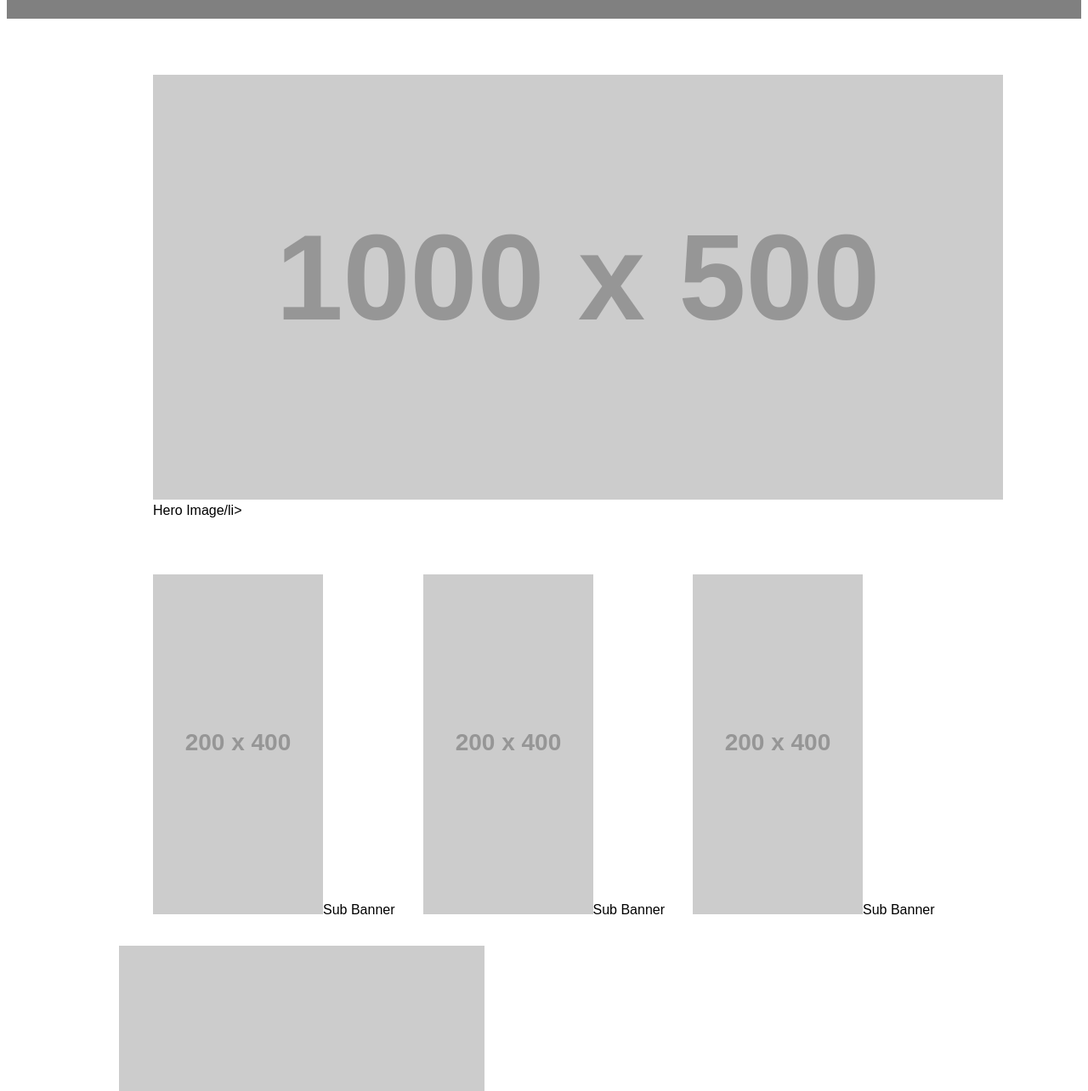
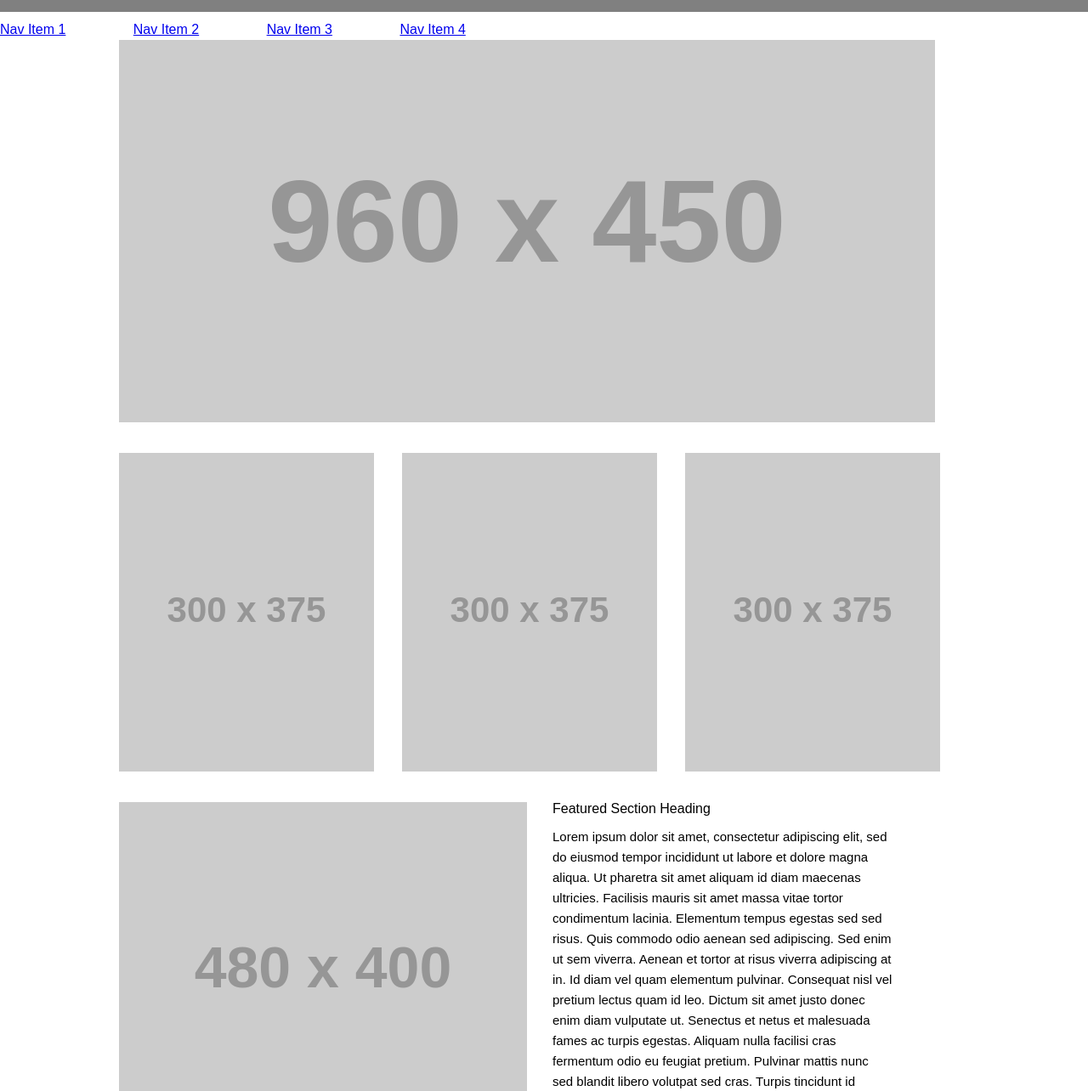
Before and after one commit to Confalone/wirefame-exercise, a plain HTML site: page index.html in a window 1280 px wide. Shown: the part 86-1370 px from the top of the page at 85% size. Drawn offline with Linux system fonts and the light colour scheme; placeholder pictures from the web are drawn by us.

Commit message:
finished

```diff
--- a/index.html
+++ b/index.html
@@ -1,41 +1,68 @@
-<!DOCTYPE.HTML>
+<!DOCTYPE html>
+<html>
 
-<html>
 <head>
-        <meta charset="utf-8" /><link href="https://fonts.googleapis.com/css?family=Roboto" rel="stylesheet">
-        <title>Wire Frame</title>
-        <link rel="stylesheet" type="text/css" href="style.css"/>
+    <meta charset="utf-8" />
+    <title>Wireframe Exercise Solution</title>
+    <link rel="stylesheet" type="text/css" href="reset.css" />
+    <link rel="stylesheet" type="text/css" href="style.css" />
 </head>
+
 <body>
     <header>
         <nav>
+            <img src="http://placehold.it/200x70/000000">
             <ul>
-                        <li>LOGO</li>
-                        <li><a href="#">Nav 1</a></li>
-                        <li><a href="#">Nav 2</a></li>
-                        <li><a href="#">Nav 3</a></li>
-                        <li><a href="#">Nav 4</a></li>
-                        <li><a href="#">Nav 5</a></li>
-                        <li><a href="#">Nav 6</a></li>
+                <li>
+                    <a href="#">Nav Item 1</a>
+                </li>
+                <li>
+                    <a href="#">Nav Item 2</a>
+                </li>
+                <li>
+                    <a href="#">Nav Item 3</a>
+                </li>
+                <li>
+                    <a href="#">Nav Item 4</a>
+                </li>
             </ul>
         </nav>
     </header>
+
     <main>
+        <img src="http://placehold.it/960x450/000000">
         <ul>
-                        <li><img src ="http://placehold.it/1000x500/0000001">Hero Image/li>
-                        <li><img src ="http://placehold.it/200x400/000000">Sub Banner</li>
-                        <li><img src ="http://placehold.it/200x400/000000">Sub Banner</li>
-                        <li><img src ="http://placehold.it/200x400/000000">Sub Banner</li>
+            <li>
+                <img src="http://placehold.it/300x375/000000">
+            </li>
+            <li>
+                <img src="http://placehold.it/300x375/000000">
+            </li>
+            <li>
+                <img src="http://placehold.it/300x375/000000">
+            </li>
         </ul>
+
         <section>
-                    <img src="http://placehold.it/430x395/000000">
+            <img class="test" src="http://placehold.it/480x400/000000">
             <div>
-                        <h2>Heading</h2>
-                        <p>"Lorem ipsum dolor sit amet, consectetur adipiscing elit, sed do eiusmod tempor incididunt ut labore et dolore magna aliqua. Ut enim ad minim veniam, quis nostrud exercitation ullamco laboris nisi ut aliquip ex ea commodo consequat. Duis aute irure dolor in reprehenderit in voluptate velit esse cillum dolore eu fugiat nulla pariatur. Excepteur sint occaecat cupidatat non proident, sunt in culpa qui officia deserunt mollit anim id est laborum."
+                <h2>Featured Section Heading</h2>
+                <p class="hello">Lorem ipsum dolor sit amet, consectetur adipiscing elit, sed do eiusmod tempor incididunt ut labore et dolore
+                    magna aliqua. Ut pharetra sit amet aliquam id diam maecenas ultricies. Facilisis mauris sit amet massa
+                    vitae tortor condimentum lacinia. Elementum tempus egestas sed sed risus. Quis commodo odio aenean sed
+                    adipiscing. Sed enim ut sem viverra. Aenean et tortor at risus viverra adipiscing at in. Id diam vel
+                    quam elementum pulvinar. Consequat nisl vel pretium lectus quam id leo. Dictum sit amet justo donec enim
+                    diam vulputate ut. Senectus et netus et malesuada fames ac turpis egestas. Aliquam nulla facilisi cras
+                    fermentum odio eu feugiat pretium. Pulvinar mattis nunc sed blandit libero volutpat sed cras. Turpis
+                    tincidunt id aliquet risus. Tincidunt dui ut ornare lectus sit amet. Adipiscing diam donec adipiscing
+                    tristique risus nec feugiat in. Faucibus vitae aliquet nec ullamcorper sit amet risus nullam eget. Ut
+                    ornare lectus sit amet est placerat in egestas erat. Nam at lectus urna duis convallis convallis tellus.
+                    Turpis egestas pretium aenean pharetra magna.
+                </p>
+                <button>Call to Action</button>
+            </div>
 
-                        </p>
-                    <button>Click Here</button>
-                    </div>
+
         </section>
     </main>
 
--- a/style.css
+++ b/style.css
@@ -31,6 +31,7 @@ section img {
     float: left;
 }
 section div {
+    width: 400px;
     width: calc(45%-33px);
     float: left;
     padding-left: 30px;
```
Lines whose indentation alone changed are shown as unchanged.
